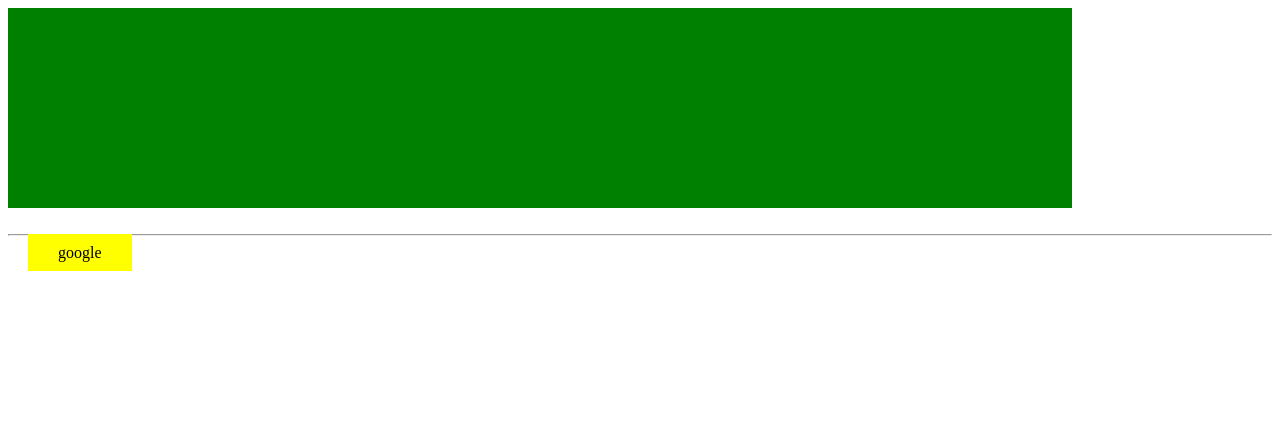
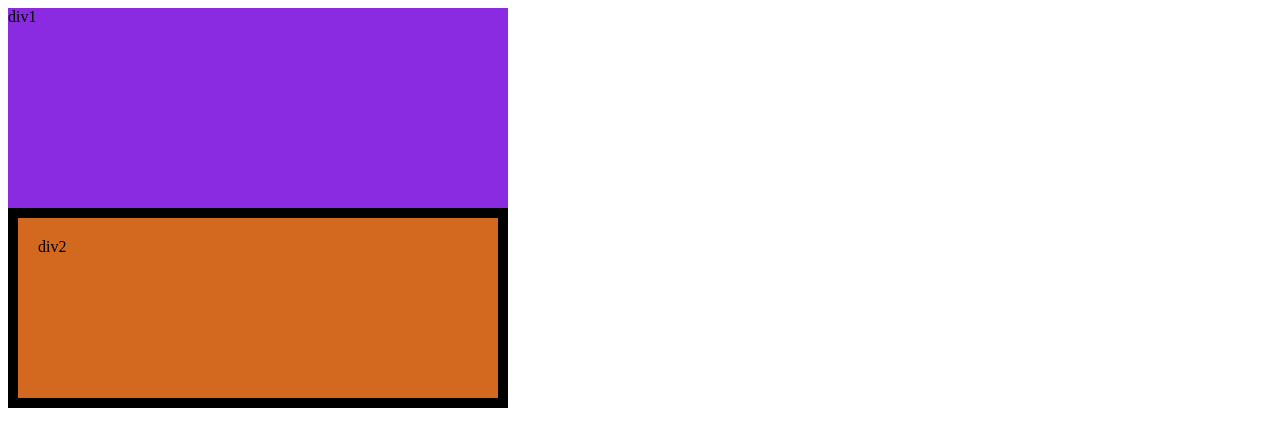
Before and after one commit to ashraf-git/CSS-Tutorial, a plain HTML site: page index.html in a window 1280 px wide. Drawn offline with Linux system fonts and the light colour scheme.

Commit message:
css border-box

```diff
--- a/index.html
+++ b/index.html
@@ -7,8 +7,6 @@
   <link rel="stylesheet" href="style.css">
 </head>
 <body>
-<div id="func"></div>
-<br>
-<hr>
-<a href="https://google.com">google</a>
+<div id="div1">div1</div>
+<div id="div2">div2</div>
 </html>
--- a/style.css
+++ b/style.css
@@ -1,18 +1,13 @@
-:root{
-    --primary-color: green;
-    --btn-color: yellow;
-    --text-color: black;
+#div1{
+    background-color: blueviolet;
+    height: 200px;
+    width: 500px;
 }
-#func{
-    background-color: var(--primary-color);
+#div2{
+    background-color: chocolate;
     height: 200px;
-    width: calc(100% - 200px);
+    width: 500px;
+    border: 10px solid black;
+    padding:20px;
+    box-sizing: border-box;
 }
-a{
-    padding: 10px 30px;
-    margin: 20px;
-    background-color: var(--btn-color);
-    color: var(--text-color);
-    text-decoration: none;
-
-}
```
